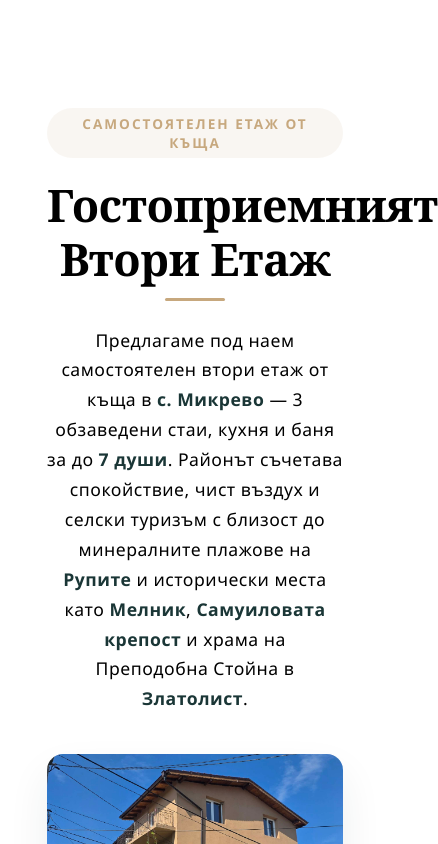
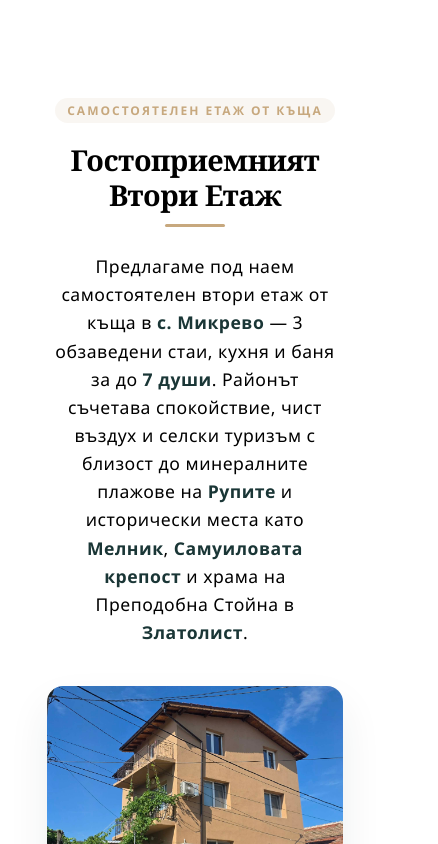
Before and after one commit to kanastasov/Tyson-House-Guests, an Angular app in the folder frontend/tyson-house-guests/: page / in a window 390 px wide. Shown: the top 844 px of the page, 438 px wide, since content can reach past the window. Built offline with nearby package versions, Linux system fonts and the light colour scheme.

Commit message:
phone better view

```diff
--- a/frontend/tyson-house-guests/src/app/app.component.css
+++ b/frontend/tyson-house-guests/src/app/app.component.css
@@ -113,16 +113,29 @@ body {
 /* Адаптивност за по-малки екрани (Телефони) */
 @media (max-width: 600px) {
     .main-header {
-        padding: 40px 15px 25px 15px;
+        padding: 30px 15px 20px 15px;
     }
 
+    /* Намаляваме размера и гарантираме, че няма да излезе извън екрана */
     .hero-title {
-        font-size: 2rem;
-        /* Смаляваме заглавието на телефон, за да не се пречупва грозно */
+        font-size: 1.8rem !important;
+        /* Намаляваме на 1.8rem, за да се събере на един или два чисти реда */
+        word-wrap: break-word;
+        overflow-wrap: break-word;
+        white-space: normal;
+        padding: 0 10px;
     }
 
     .hero-description {
-        font-size: 1.05rem;
+        font-size: 1rem;
+        line-height: 1.6;
+        padding: 0 5px;
+    }
+
+    /* Оправяме и значката над заглавието да не е твърде голяма */
+    .sub-badge {
+        font-size: 0.75rem;
+        padding: 4px 12px;
     }
 }
 
```
